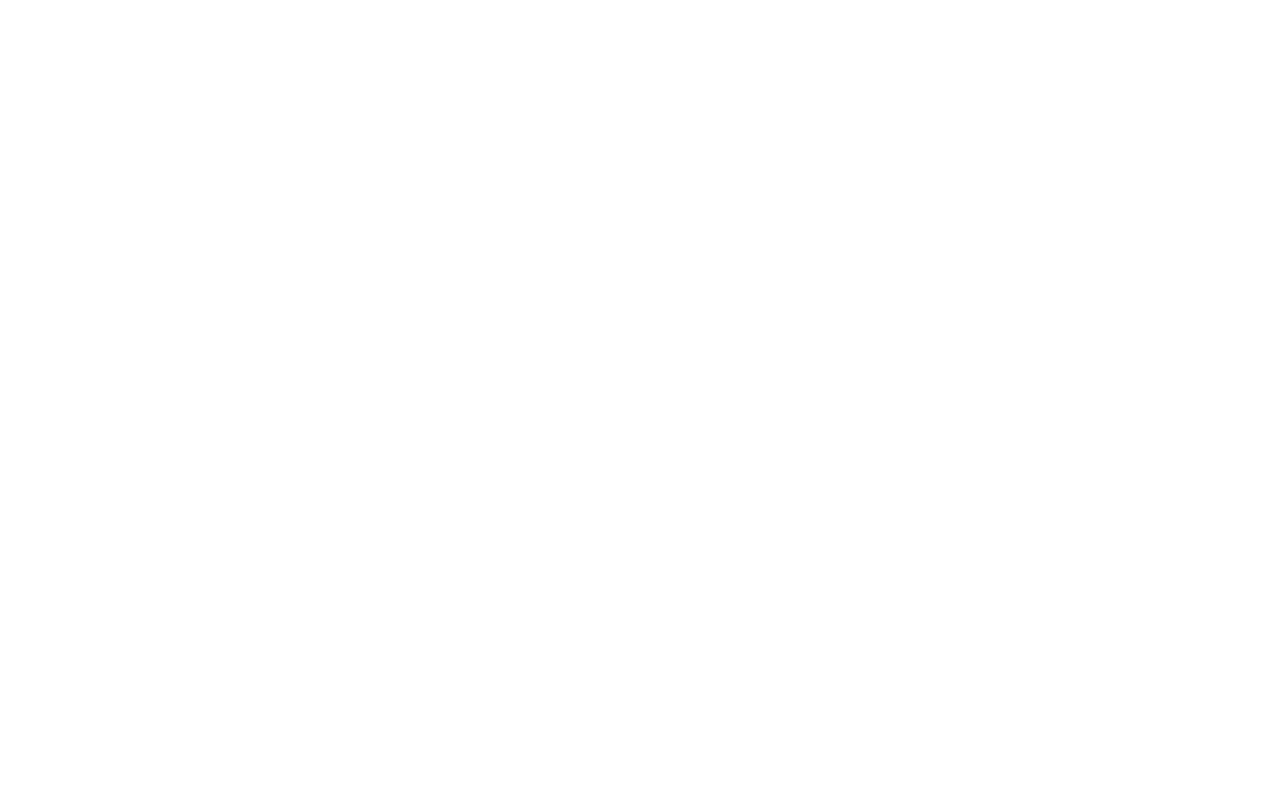
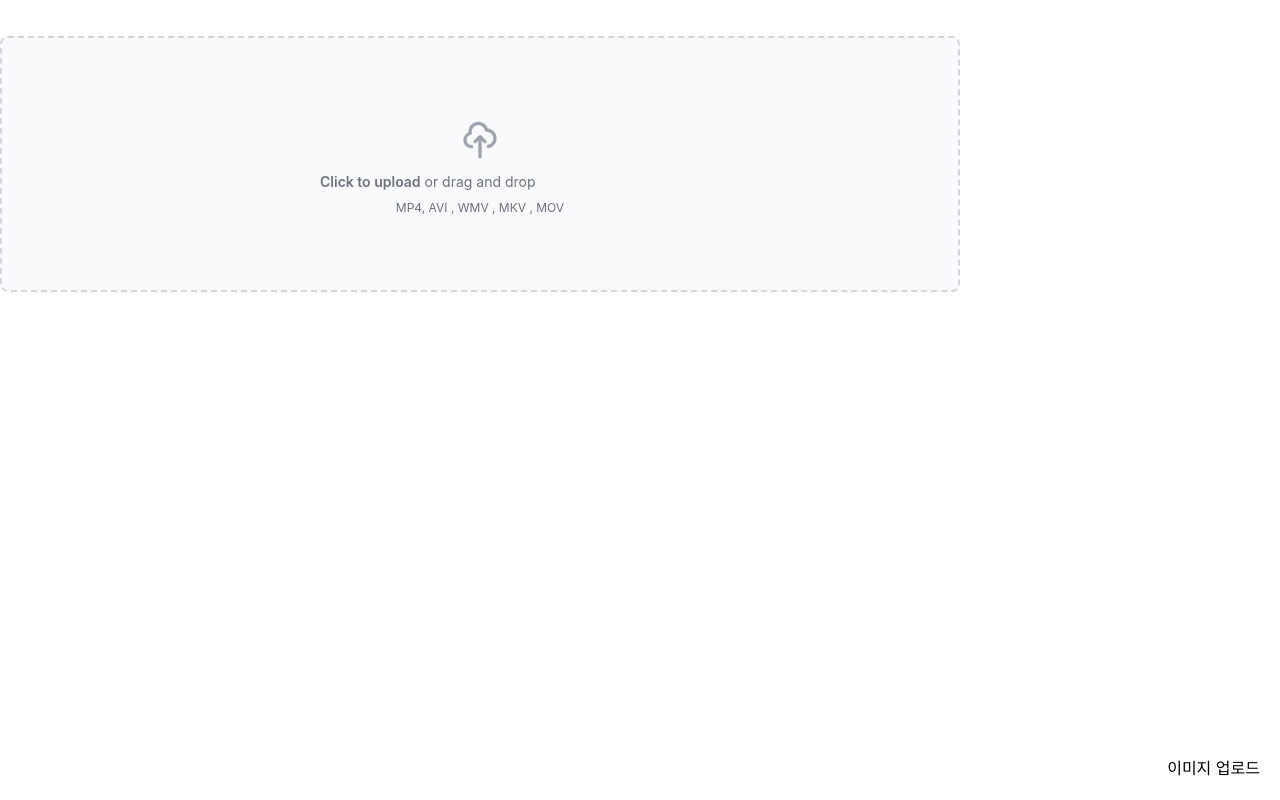
Before and after one commit to Meet-the-past/frontend, a React (Create React App) app: page /test-upload in a window 1280 px wide. Before the commit this address had no page. Built offline with nearby package versions, Linux system fonts and the light colour scheme.

Commit message:
chore : make TestUploadPage
api연결을 위한 임시페이지

```diff
--- a/src/App.tsx
+++ b/src/App.tsx
@@ -6,6 +6,7 @@
 import ResultPage from "pages/ResultPage";
 import HistoryPage from "pages/HistoryPage";
 import AuthRoute from "./utils/AuthRoute";
+import TestUploadPage from "./pages/TestUploadPage";
 
 function App() {
   return (
@@ -21,6 +22,7 @@
       </Route>
 
       <Route path="/" element={<Mainpage />} />
+      <Route path="/test-upload" element={<TestUploadPage />} />
     </Routes>
   );
 }
--- /dev/null
+++ b/src/pages/TestUploadPage.tsx
@@ -0,0 +1,119 @@
+import React, { useRef, useState, useEffect } from "react";
+import { defaultAxios } from "../utils/axios";
+
+function VideoUploadPage() {
+  const fileInput = useRef<any>(); // 외부 이미지 클릭 시  <input>가 눌리도록 설정하기 위한 변수
+  const [imageObject, setImageObject] = useState<any>(); //화면에 보여 줄 비디오 오브젝트
+
+  const saveFile = (event: any) => {
+    setImageObject(event.target.files[0]);
+  };
+
+  /**
+   * @name : Teawon
+   * @function :makeFormData - 입력한 동영상파일을 보낸 후 해당 url을 받아 세션에 저장하는 함수
+   * @create-data: 2022-07-21
+   */
+  const makeFormData = () => {
+    //만약 기존에 저장된영상이 있다면 추가로 보내지 않는다.
+    const formData = new FormData();
+    formData.append("filename", imageObject);
+
+    defaultAxios
+      .post(`images/`, formData)
+      .then(function (response) {
+        console.log(response.data);
+      })
+      .catch(function (error) {
+        console.log(error);
+      });
+  };
+
+  /**
+   * @name : Teawon
+   * @function :useEffect - 세션에 저장된 값이 있다면 (기존에 업로드한 영상이 있다면) 해당 값을 가져와서 사용한다
+   * @create-data: 2022-07-21
+   */
+
+  return (
+    <div>
+      <div className="fixed bottom-0 right-0 p-5">
+        <button onClick={makeFormData}> 이미지 업로드</button>
+      </div>
+
+      <div className="wrapVideo">
+        {imageObject ? ( //입력된 비디오파일이 있다면 드롭박스를 숨기고 파일업로드 버튼이 생기도록 함
+          <div className="w-7/12">
+            <img
+              className="w-full h-full"
+              id="video"
+              src={window.URL.createObjectURL(imageObject)}
+              style={{ margin: "auto" }}
+            ></img>
+            <div className="videoBtn flex justify-end pb-16">
+              <span
+                className="uploadButton flex mt-3 mr-3 "
+                onClick={() => fileInput.current.click()}
+              >
+                <button>CHANGE</button>
+              </span>
+            </div>
+          </div>
+        ) : (
+          <div className="flex cc items-center justify-center w-3/4 h-64 mt-9">
+            <label
+              htmlFor="dropzone-file"
+              className="flex flex-col justify-center items-center w-full h-64 bg-gray-50 rounded-lg border-2 border-gray-300 border-dashed cursor-pointer dark:hover:bg-bray-800 dark:bg-gray-700 hover:bg-gray-100 dark:border-gray-600 dark:hover:border-gray-500 dark:hover:bg-gray-600"
+            >
+              <div className="flex flex-col justify-center items-center pt-8 pb-6">
+                <svg
+                  aria-hidden="true"
+                  className="mb-3 w-10 h-10 text-gray-400"
+                  fill="none"
+                  stroke="currentColor"
+                  viewBox="0 0 24 24"
+                  xmlns="http://www.w3.org/2000/svg"
+                >
+                  <path
+                    strokeLinecap="round"
+                    strokeLinejoin="round"
+                    strokeWidth="2"
+                    d="M7 16a4 4 0 01-.88-7.903A5 5 0 1115.9 6L16 6a5 5 0 011 9.9M15 13l-3-3m0 0l-3 3m3-3v12"
+                  ></path>
+                </svg>
+
+                <p className="mb-2 w-80 text-sm text-gray-500 dark:text-gray-400">
+                  <span className="font-semibold">Click to upload</span> or drag
+                  and drop
+                </p>
+                <p className="text-xs text-gray-500 dark:text-gray-400">
+                  MP4, AVI , WMV , MKV , MOV
+                </p>
+              </div>
+              <input
+                id="dropzone-file"
+                className="cursor-pointer absolute block p-20 z-50 opacity-0"
+                name="imageUpload"
+                type="file"
+                accept="image/*"
+                onChange={saveFile}
+              />
+            </label>
+          </div>
+        )}
+      </div>
+      {}
+
+      <input //uploadimage클릭 시 해당 input이 Click
+        ref={fileInput}
+        className="hidden"
+        name="imageUpload"
+        type="file"
+        accept="image/*"
+        onChange={saveFile}
+      />
+    </div>
+  );
+}
+
+export default VideoUploadPage;
--- a/src/utils/ManagementToken.ts
+++ b/src/utils/ManagementToken.ts
@@ -4,7 +4,7 @@
   if (tokenData.accessToken) {
     const currentTime = new Date().getTime() / 1000;
 
-    if (tokenData.expiredTime > currentTime + 100000000000000) {
+    if (tokenData.expiredTime > currentTime) {
       return true;
     }
   }
```
